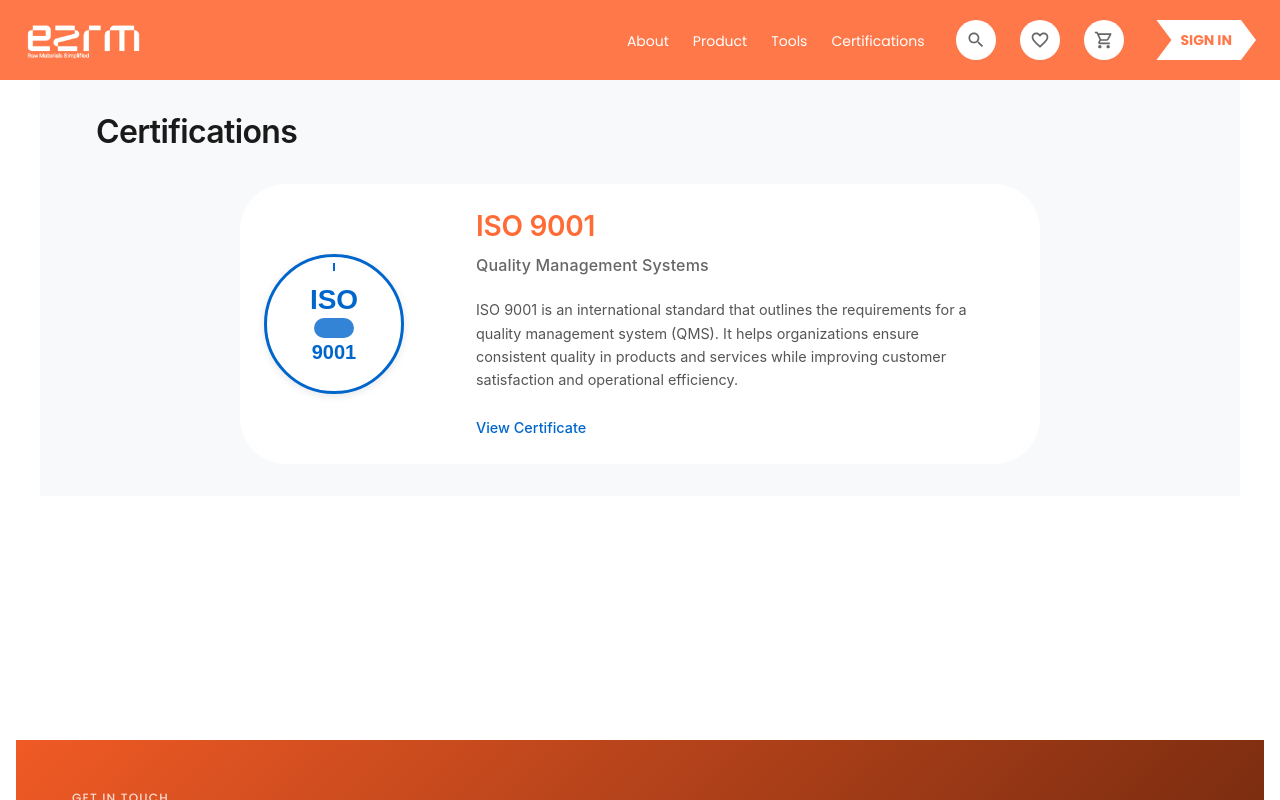
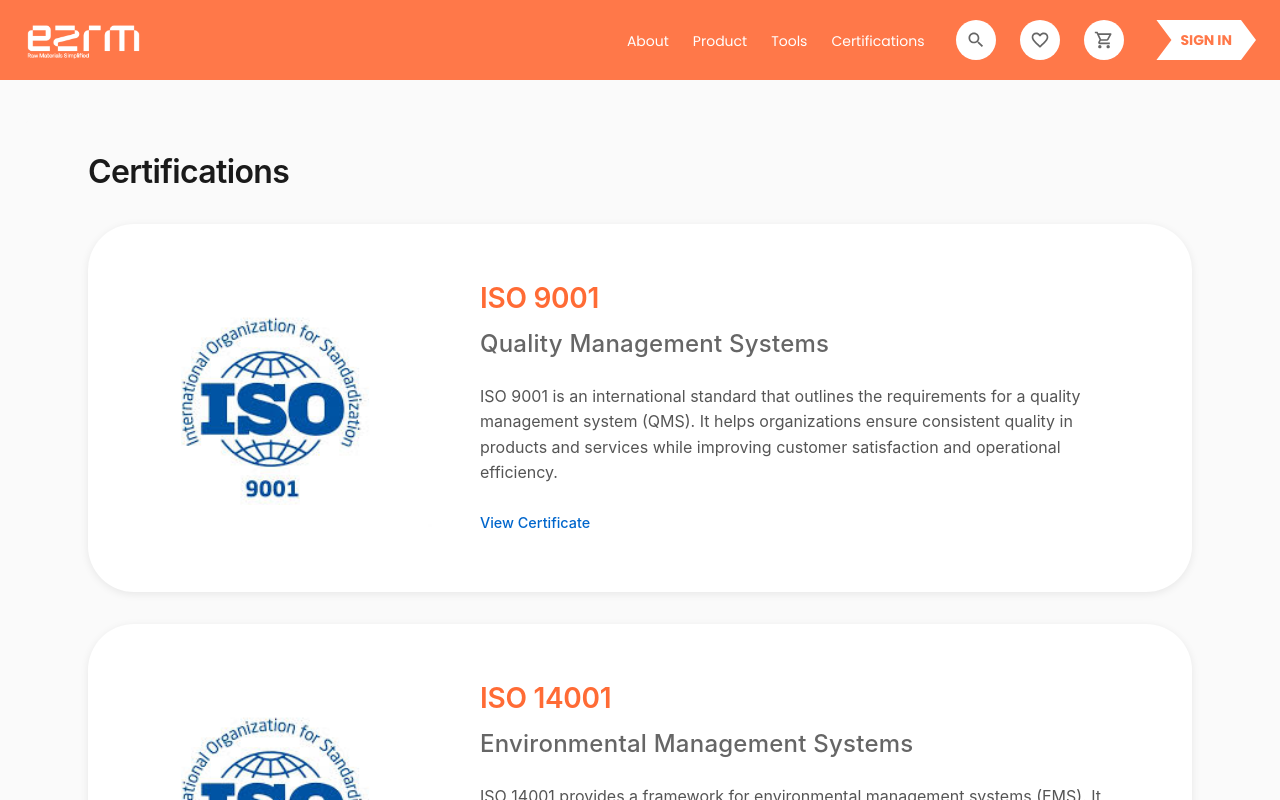
Before and after one commit to Ketan281/ezrm-main-ui, a Next.js app: page /certifications in a window 1280 px wide. Shown: the top 800 px of the page. Built offline with nearby package versions, Linux system fonts and the light colour scheme.

Commit message:
saved changes

```diff
--- a/src/app/certifications/page.tsx
+++ b/src/app/certifications/page.tsx
@@ -1,13 +1,61 @@
 "use client"
 import type React from "react"
 import { Box, Typography, Link, Container } from "@mui/material"
+import Image from "next/image"
+
+interface CertificationData {
+  id: number
+  title: string
+  subtitle: string
+  description: string
+  logoSrc: string
+  logoAlt: string
+  certificateLink: string
+}
+
+const certificationsData: CertificationData[] = [
+  {
+    id: 1,
+    title: "ISO 9001",
+    subtitle: "Quality Management Systems",
+    description:
+      "ISO 9001 is an international standard that outlines the requirements for a quality management system (QMS). It helps organizations ensure consistent quality in products and services while improving customer satisfaction and operational efficiency.",
+    logoSrc: "/iso.png",
+    logoAlt: "ISO 9001 Certification",
+    certificateLink: "#iso-9001",
+  },
+  {
+    id: 2,
+    title: "ISO 14001",
+    subtitle: "Environmental Management Systems",
+    description:
+      "ISO 14001 provides a framework for environmental management systems (EMS). It helps organizations improve their environmental performance through more efficient use of resources and reduction of waste, gaining a competitive advantage and stakeholder trust.",
+    logoSrc: "/iso.png",
+    logoAlt: "ISO 14001 Certification",
+    certificateLink: "#iso-14001",
+  },
+  {
+    id: 3,
+    title: "ISO 45001",
+    subtitle: "Occupational Health and Safety Management",
+    description:
+      "ISO 45001 specifies requirements for an occupational health and safety (OH&S) management system. It provides a framework to increase safety, reduce workplace risks and enhance health and well-being at work, enabling organizations to proactively improve their OH&S performance.",
+    logoSrc: "/iso.png",
+    logoAlt: "ISO 45001 Certification",
+    certificateLink: "#iso-45001",
+  },
+]
 
 const Certifications: React.FC = () => {
+  // Limit to maximum 3 cards
+  const displayedCertifications = certificationsData.slice(0, 3)
+
   return (
-    <Container sx={{ width:"100%", backgroundColor: "#f8f9fa", }}>
+    <Box sx={{ width: "100%", backgroundColor: "#fafafa", py: { xs: 3, md: 5 } }}>
+      <Container maxWidth={false} sx={{ width: "100%", px: 0 }}>
         <Box
           sx={{
-          backgroundColor: "#f8f9fa",
+            backgroundColor: "#fafafa",
             borderRadius: 2,
             p: { xs: 3, md: 4 },
             minHeight: "300px",
@@ -23,37 +71,43 @@ const Certifications: React.FC = () => {
               color: "#1a1a1a",
               mb: { xs: 3, md: 4 },
               letterSpacing: "-0.02em",
+              ml: "2rem",
             }}
-
           >
             Certifications
           </Typography>
 
-        {/* ISO Certification Section */}
+          {/* Certifications Cards Container */}
           <Box
             sx={{
-            display:"flex",
-          flexDirection:"column",
-          alignItems:"center"
+              display: "flex",
+              flexDirection: "column",
+              gap: { xs: 3, md: 4 },
+              mx: "2rem",
             }}
           >
+            {displayedCertifications.map((certification) => (
               <Box
+                key={certification.id}
                 sx={{
                   display: "flex",
                   alignItems: { xs: "flex-start", md: "center" },
                   flexDirection: { xs: "column", md: "row" },
-            justifyContent:"center",
-            gap: { xs: 3, md: 9 },
-            minWidth: "800px",
+                  justifyContent: "flex-start",
+                  gap: { xs: 3, md: 6 },
+                  width: "100%",
                   backgroundColor: "white",
-            p:3,
-            // pl:8,
-            borderRadius:"46px"
-
+                  p: { xs: 3, md: 3 },
+                  borderRadius: "46px",
+                  boxShadow: "0 2px 8px rgba(0,0,0,0.08)",
+                  transition: "all 0.3s ease",
+                  "&:hover": {
+                    boxShadow: "0 4px 16px rgba(0,0,0,0.12)",
+                    transform: "translateY(-2px)",
+                  },
                 }}
-
               >
-          {/* ISO Logo */}
+                {/* Certification Logo */}
                 <Box
                   sx={{
                     flexShrink: 0,
@@ -64,91 +118,35 @@ const Certifications: React.FC = () => {
                 >
                   <Box
                     sx={{
-                width: { xs: "120px", md: "140px" },
-                height: { xs: "120px", md: "140px" },
+                      width: {
+                        xs: "min(80vw, 300px)", // Mobile: 80% of viewport width, max 300px
+                        sm: "min(50vw, 350px)", // Small tablet: 50% of viewport width, max 350px
+                        md: "min(30vw, 450px)", // Desktop: 30% of viewport width, max 450px
+                        lg: "min(25vw, 450px)", // Large desktop: 25% of viewport width, max 450px
+                      },
+                      height: {
+                        xs: "min(80vw, 300px)", // Maintain aspect ratio
+                        sm: "min(50vw, 350px)",
+                        md: "min(30vw, 450px)",
+                        lg: "min(25vw, 450px)",
+                      },
                       position: "relative",
                       display: "flex",
                       alignItems: "center",
                       justifyContent: "center",
                     }}
                   >
-              {/* ISO Badge Background Circle */}
-              <Box
-                sx={{
-                  width: "100%",
-                  height: "100%",
-                  borderRadius: "50%",
-                  backgroundColor: "#ffffff",
-                  border: "3px solid #0066cc",
-                  display: "flex",
-                  flexDirection: "column",
-                  alignItems: "center",
-                  justifyContent: "center",
-                  position: "relative",
-                  boxShadow: "0 2px 8px rgba(0,0,0,0.1)",
+                    {/* Next.js Image for Certification Logo */}
+                    <Image
+                      src={certification.logoSrc || "/placeholder.svg"}
+                      alt={certification.logoAlt}
+                      fill
+                      style={{
+                        objectFit: "contain",
                       }}
-              >
-                {/* ISO Text */}
-                <Typography
-                  sx={{
-                    fontFamily: '"Arial", sans-serif',
-                    fontWeight: 700,
-                    fontSize: { xs: "1.5rem", md: "1.75rem" },
-                    color: "#0066cc",
-                    lineHeight: 1,
-                    mb: 0.5,
-                  }}
-                >
-                  ISO
-                </Typography>
-
-                {/* Globe/Network Icon Placeholder */}
-                <Box
-                  sx={{
-                    width: "40px",
-                    height: "20px",
-                    backgroundColor: "#0066cc",
-                    borderRadius: "10px",
-                    mb: 0.5,
-                    opacity: 0.8,
-                  }}
+                      priority={certification.id === 1} // Priority loading for first image only
+                      sizes="(max-width: 768px) 80vw, (max-width: 1024px) 50vw, (max-width: 1200px) 30vw, 25vw"
                     />
-
-                {/* 9001 Text */}
-                <Typography
-                  sx={{
-                    fontFamily: '"Arial", sans-serif',
-                    fontWeight: 700,
-                    fontSize: { xs: "1.1rem", md: "1.25rem" },
-                    color: "#0066cc",
-                    lineHeight: 1,
-                  }}
-                >
-                  9001
-                </Typography>
-
-                {/* Circular Text Around Badge */}
-                <Box
-                  sx={{
-                    position: "absolute",
-                    top: "-2px",
-                    left: "-2px",
-                    right: "-2px",
-                    bottom: "-2px",
-                    borderRadius: "50%",
-                    "&::before": {
-                      content: '""',
-                      position: "absolute",
-                      top: "8px",
-                      left: "50%",
-                      transform: "translateX(-50%)",
-                      width: "2px",
-                      height: "8px",
-                      backgroundColor: "#0066cc",
-                    },
-                  }}
-                />
-              </Box>
                   </Box>
                 </Box>
 
@@ -157,9 +155,10 @@ const Certifications: React.FC = () => {
                   sx={{
                     flex: 1,
                     textAlign: { xs: "center", md: "left" },
+                    minWidth: 0, // Prevents flex item from overflowing
                   }}
                 >
-            {/* ISO 9001 Title */}
+                  {/* Certification Title */}
                   <Typography
                     variant="h5"
                     sx={{
@@ -171,7 +170,7 @@ const Certifications: React.FC = () => {
                       letterSpacing: "-0.01em",
                     }}
                   >
-              ISO 9001
+                    {certification.title}
                   </Typography>
 
                   {/* Subtitle */}
@@ -179,13 +178,13 @@ const Certifications: React.FC = () => {
                     sx={{
                       fontFamily: '"Inter", "Roboto", "Helvetica", "Arial", sans-serif',
                       fontWeight: 500,
-                fontSize: { xs: "0.95rem", md: "1rem" },
+                      fontSize: { xs: "0.95rem", md: "1.5rem" },
                       color: "#666666",
                       mb: { xs: 2, md: 2.5 },
                       letterSpacing: "0.01em",
                     }}
                   >
-              Quality Management Systems
+                    {certification.subtitle}
                   </Typography>
 
                   {/* Description */}
@@ -193,22 +192,20 @@ const Certifications: React.FC = () => {
                     sx={{
                       fontFamily: '"Inter", "Roboto", "Helvetica", "Arial", sans-serif',
                       fontWeight: 400,
-                fontSize: { xs: "0.875rem", md: "0.9rem" },
+                      fontSize: { xs: "0.875rem", md: "1rem" },
                       color: "#555555",
                       lineHeight: 1.6,
                       mb: { xs: 2.5, md: 3 },
-                maxWidth: "500px",
+                      maxWidth: { xs: "100%", md: "650px" },
                       mx: { xs: "auto", md: 0 },
                     }}
                   >
-              ISO 9001 is an international standard that outlines the requirements for a quality management system
-              (QMS). It helps organizations ensure consistent quality in products and services while improving customer
-              satisfaction and operational efficiency.
+                    {certification.description}
                   </Typography>
 
                   {/* View Certificate Link */}
                   <Link
-              href="#"
+                    href={certification.certificateLink}
                     sx={{
                       fontFamily: '"Inter", "Roboto", "Helvetica", "Arial", sans-serif',
                       fontWeight: 500,
@@ -231,10 +228,11 @@ const Certifications: React.FC = () => {
                   </Link>
                 </Box>
               </Box>
+            ))}
           </Box>
-
         </Box>
       </Container>
+    </Box>
   )
 }
 
```
Also changed, not shown: src/components/FooterSection.tsx (+4 -17 lines), public/aboutbg.png (added), public/fssc.png (added). Lines whose indentation alone changed are shown as unchanged.
